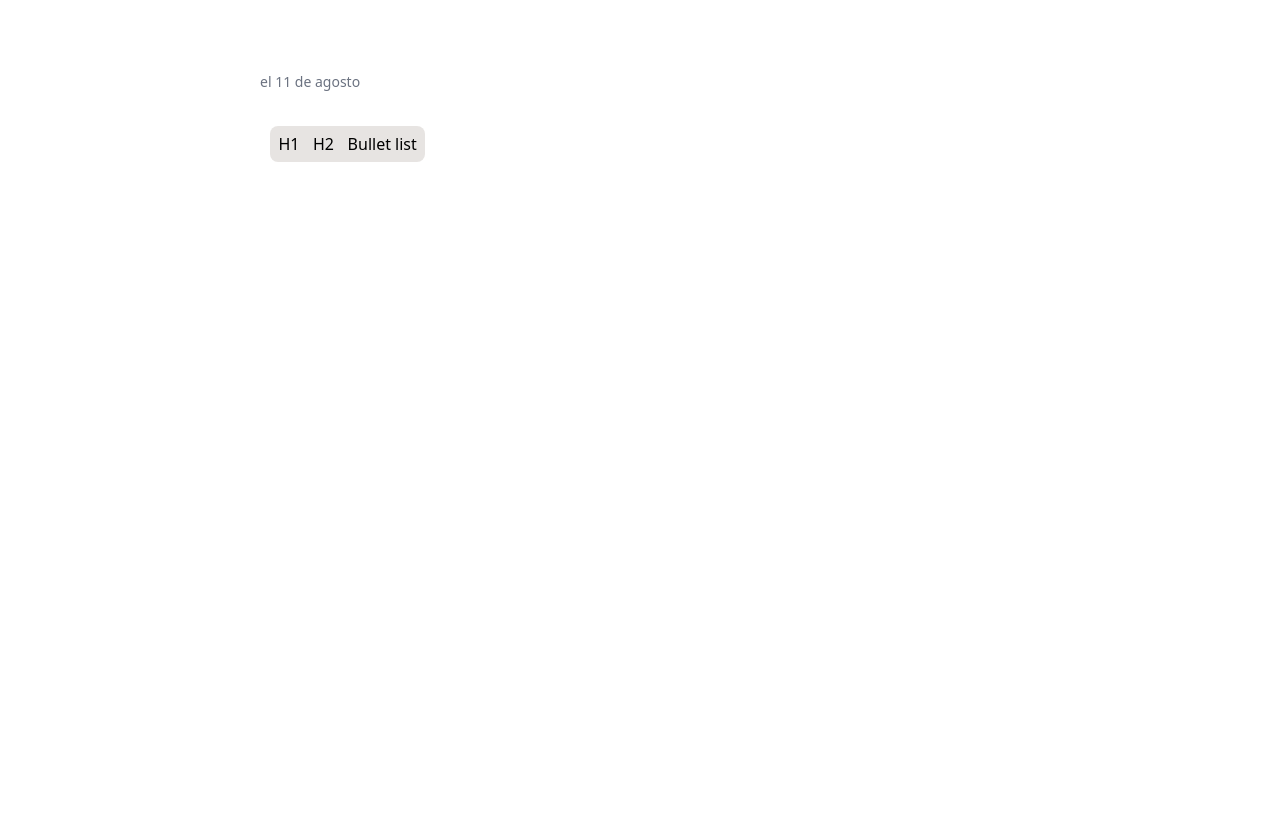
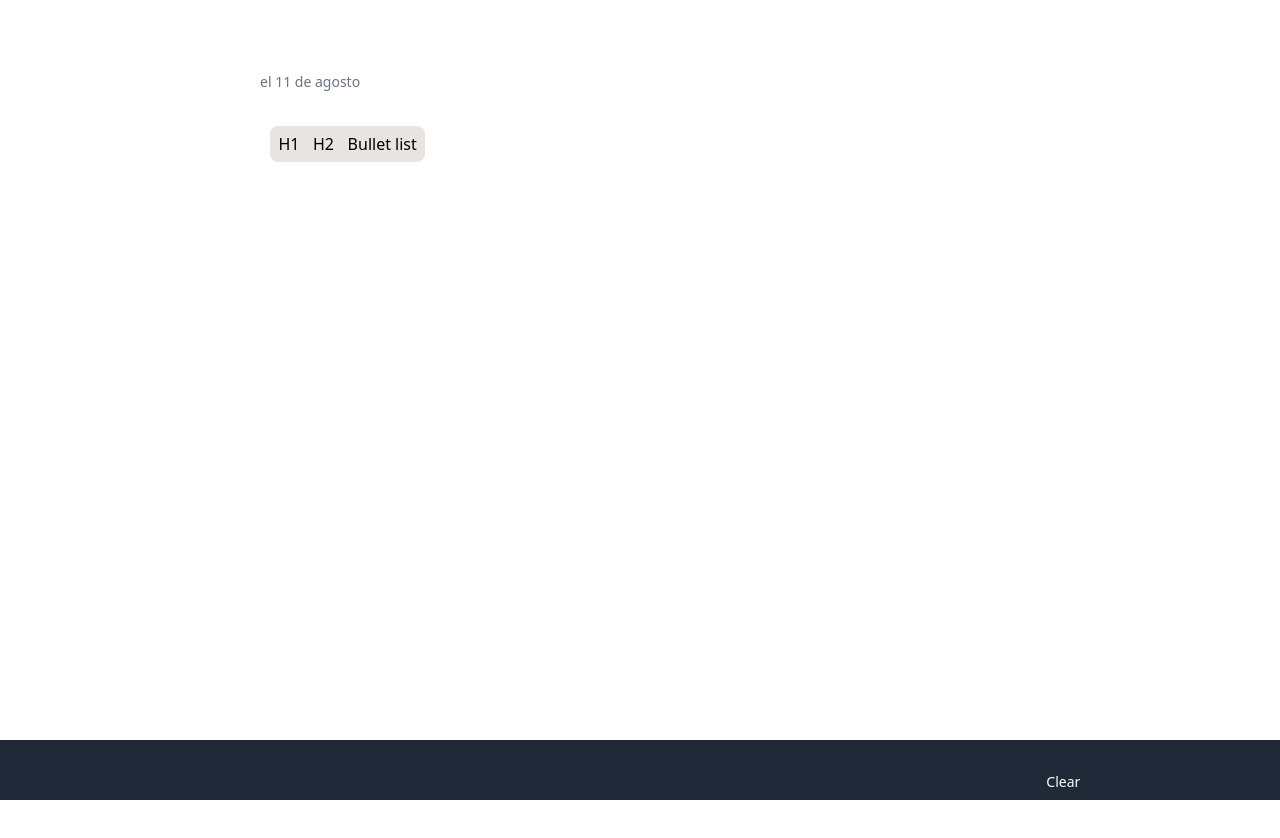
Before and after one commit to jsjoeio/scrtch-prj, a React (Vite) app: page / in a window 1280 px wide. Shown: the top 838 px of the page. Built offline with nearby package versions, Linux system fonts and the light colour scheme.

Commit message:
feat: add clear content button

```diff
--- /dev/null
+++ b/src/components/BottomNavigation.tsx
@@ -0,0 +1,54 @@
+import { Editor } from "@tiptap/react";
+
+export const BottomNavigation = ({ editor }: { editor: Editor | null }) => {
+  const handleClearContent = () => {
+    if (editor) {
+      editor.commands.clearContent();
+      editor.commands.focus("end");
+    }
+  };
+
+  return (
+    <nav className="fixed bottom-0 left-0 w-full bg-gray-800 text-white flex justify-around py-2">
+      <a href="#" className="flex flex-col items-center">
+        <svg
+          className="w-6 h-6"
+          fill="none"
+          stroke="currentColor"
+          viewBox="0 0 24 24"
+          xmlns="http://www.w3.org/2000/svg"
+        >
+          {/* Icon */}
+        </svg>
+        <span className="text-sm"></span>
+      </a>
+      <a href="#" className="flex flex-col items-center">
+        <svg
+          className="w-6 h-6"
+          fill="none"
+          stroke="currentColor"
+          viewBox="0 0 24 24"
+          xmlns="http://www.w3.org/2000/svg"
+        >
+          {/* Icon */}
+        </svg>
+        <span className="text-sm"></span>
+      </a>
+      <button
+        className="flex flex-col items-center"
+        onClick={handleClearContent}
+      >
+        <svg
+          className="w-6 h-6"
+          fill="none"
+          stroke="currentColor"
+          viewBox="0 0 24 24"
+          xmlns="http://www.w3.org/2000/svg"
+        >
+          {/* Icon */}
+        </svg>
+        <span className="text-sm">Clear</span>
+      </button>
+    </nav>
+  );
+};
--- a/src/components/TipTap.tsx
+++ b/src/components/TipTap.tsx
@@ -9,6 +9,7 @@ import {
 import StarterKit from "@tiptap/starter-kit";
 import { getStoredContent, storeContent } from "../utils/localStorage";
 import { useEffect } from "react";
+import { BottomNavigation } from "./BottomNavigation";
 
 export const TipTap = () => {
   const editor = useEditor({
@@ -106,6 +107,7 @@ export const TipTap = () => {
           border: "black",
         }}
       />
+      <BottomNavigation editor={editor} />
     </>
   );
 };
```
